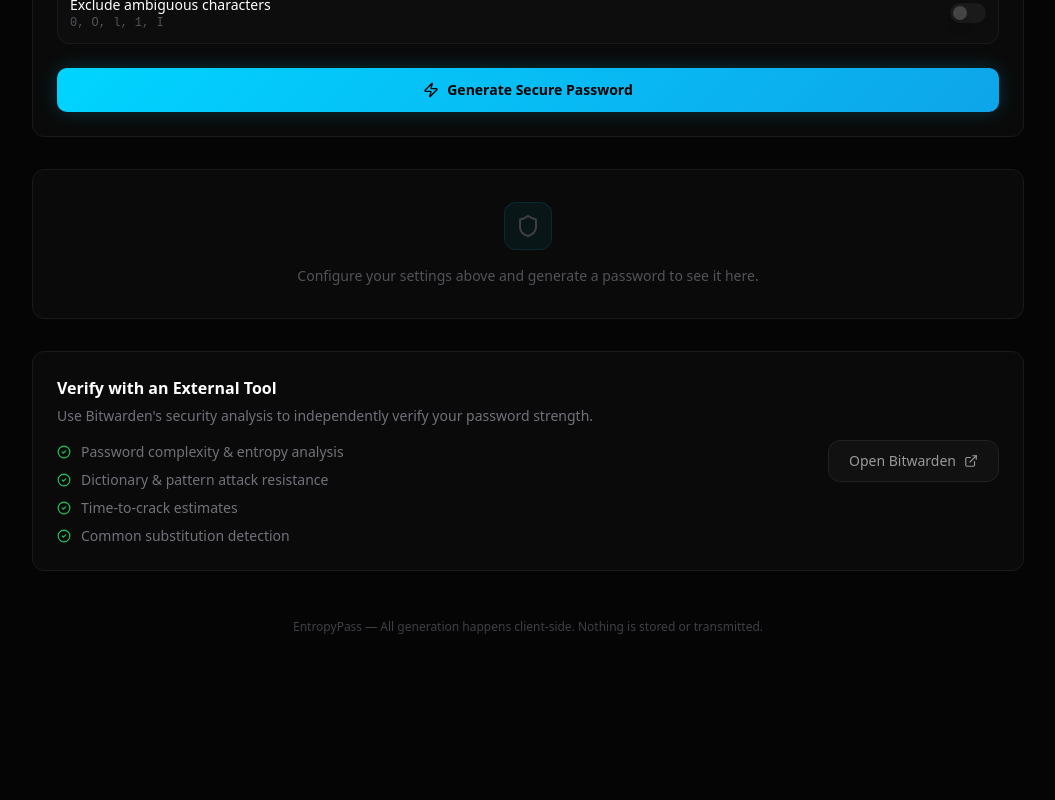
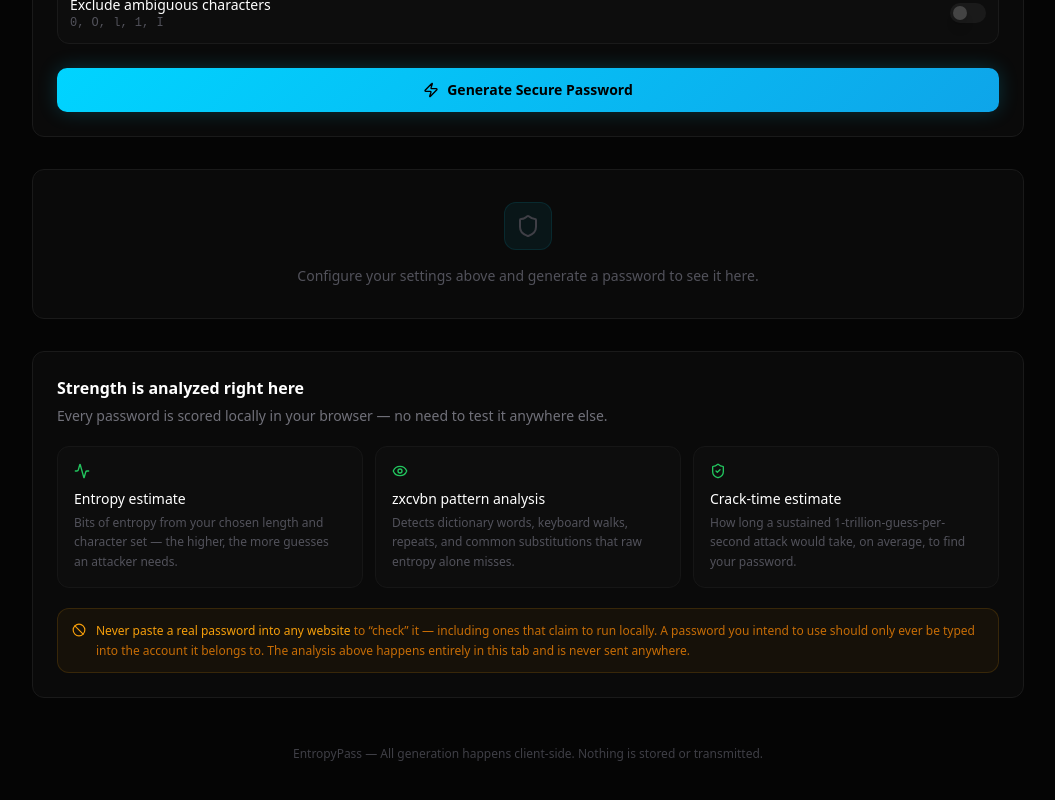
Before and after one commit to viveknaskar/keysmith, a Next.js app: page / in a window 1280 px wide. Shown: the part 1106-1906 px from the top of the page, without its empty margins (112-1167 px from the left). Before the commit the page ends 1797 px from the top, so only its background shows below. Built offline with nearby package versions, Linux system fonts and the light colour scheme; what @zxcvbn-ts/core, bip39 would draw is missing.

Commit message:
Added a dedicated clear clipboard button

```diff
--- a/components/GeneratedPassword.tsx
+++ b/components/GeneratedPassword.tsx
@@ -1,7 +1,7 @@
 "use client";
 
 import { Button } from '@/components/ui/button';
-import { Copy, Eye, EyeOff, RefreshCw, ShieldCheck, ShieldAlert, Shield } from 'lucide-react';
+import { Copy, Eye, EyeOff, RefreshCw, ClipboardX, ShieldCheck, ShieldAlert, Shield } from 'lucide-react';
 import { useState, useEffect } from 'react';
 import { toast } from 'sonner';
 import { zxcvbn, zxcvbnOptions } from '@zxcvbn-ts/core';
@@ -79,6 +79,16 @@ export function GeneratedPassword({ password, entropyBits, onRegenerate }: Gener
       setTimeout(() => setCopied(false), 2000);
     } catch {
       toast.error('Failed to copy — please select and copy manually');
+    }
+  };
+
+  const clearClipboard = async () => {
+    try {
+      await navigator.clipboard.writeText('');
+      toast.success('Clipboard cleared');
+      setCopied(false);
+    } catch {
+      toast.error('Could not clear clipboard — clear it manually');
     }
   };
 
@@ -179,6 +189,18 @@ export function GeneratedPassword({ password, entropyBits, onRegenerate }: Gener
             >
               <RefreshCw className="w-3.5 h-3.5" />
             </button>
+            {copied && (
+              <button
+                onClick={clearClipboard}
+                className="w-8 h-8 rounded-lg flex items-center justify-center transition-colors"
+                style={{ color: '#555', border: '1px solid #1a1a1a' }}
+                onMouseEnter={e => (e.currentTarget.style.color = '#f59e0b')}
+                onMouseLeave={e => (e.currentTarget.style.color = '#555')}
+                title="Clear clipboard"
+              >
+                <ClipboardX className="w-3.5 h-3.5" />
+              </button>
+            )}
             <button
               onClick={copyToClipboard}
               className="h-8 px-3 rounded-lg flex items-center gap-1.5 text-xs font-medium transition-all"
--- a/components/PasswordStrengthTester.tsx
+++ b/components/PasswordStrengthTester.tsx
@@ -1,10 +1,21 @@
-import { ExternalLink, CheckCircle2 } from 'lucide-react';
+import { ShieldCheck, Activity, Eye, Ban } from 'lucide-react';
 
-const features = [
-  'Password complexity & entropy analysis',
-  'Dictionary & pattern attack resistance',
-  'Time-to-crack estimates',
-  'Common substitution detection',
+const points = [
+  {
+    icon: Activity,
+    title: 'Entropy estimate',
+    text: 'Bits of entropy from your chosen length and character set — the higher, the more guesses an attacker needs.',
+  },
+  {
+    icon: Eye,
+    title: 'zxcvbn pattern analysis',
+    text: 'Detects dictionary words, keyboard walks, repeats, and common substitutions that raw entropy alone misses.',
+  },
+  {
+    icon: ShieldCheck,
+    title: 'Crack-time estimate',
+    text: 'How long a sustained 1-trillion-guess-per-second attack would take, on average, to find your password.',
+  },
 ];
 
 export function PasswordStrengthTester() {
@@ -13,46 +24,37 @@ export function PasswordStrengthTester() {
       className="rounded-xl p-6"
       style={{ background: '#0a0a0a', border: '1px solid #1a1a1a' }}
     >
-      <div className="flex flex-col sm:flex-row sm:items-center gap-6">
-        <div className="flex-1">
-          <h2 className="text-base font-semibold text-white mb-1.5">Verify with an External Tool</h2>
-          <p className="text-sm text-zinc-500 mb-4">
-            Use Bitwarden's security analysis to independently verify your password strength.
-          </p>
-          <ul className="space-y-2">
-            {features.map((f, i) => (
-              <li key={i} className="flex items-center gap-2.5 text-sm text-zinc-500">
-                <CheckCircle2 className="w-3.5 h-3.5 shrink-0" style={{ color: '#22c55e' }} />
-                {f}
-              </li>
-            ))}
-          </ul>
-        </div>
+      <div className="mb-5">
+        <h2 className="text-base font-semibold text-white mb-1.5">Strength is analyzed right here</h2>
+        <p className="text-sm text-zinc-500">
+          Every password is scored locally in your browser — no need to test it anywhere else.
+        </p>
+      </div>
 
-        <div className="shrink-0">
-          <a
-            href="https://bitwarden.com/password-strength/"
-            target="_blank"
-            rel="noopener noreferrer"
-            className="inline-flex items-center gap-2 px-5 py-2.5 rounded-lg text-sm font-medium transition-all"
-            style={{
-              background: '#111',
-              border: '1px solid #222',
-              color: '#999',
-            }}
-            onMouseEnter={e => {
-              (e.currentTarget as HTMLAnchorElement).style.borderColor = '#333';
-              (e.currentTarget as HTMLAnchorElement).style.color = '#fff';
-            }}
-            onMouseLeave={e => {
-              (e.currentTarget as HTMLAnchorElement).style.borderColor = '#222';
-              (e.currentTarget as HTMLAnchorElement).style.color = '#999';
-            }}
+      <div className="grid sm:grid-cols-3 gap-3 mb-5">
+        {points.map(({ icon: Icon, title, text }) => (
+          <div
+            key={title}
+            className="rounded-lg p-4"
+            style={{ background: '#0d0d0d', border: '1px solid #161616' }}
           >
-            Open Bitwarden
-            <ExternalLink className="w-3.5 h-3.5" />
-          </a>
-        </div>
+            <Icon className="w-4 h-4 mb-2.5" style={{ color: '#22c55e' }} />
+            <div className="text-sm font-medium text-white mb-1">{title}</div>
+            <p className="text-xs text-zinc-600 leading-relaxed">{text}</p>
+          </div>
+        ))}
+      </div>
+
+      <div
+        className="flex items-start gap-2.5 rounded-lg px-3.5 py-3"
+        style={{ background: 'rgba(245,158,11,0.05)', border: '1px solid rgba(245,158,11,0.15)' }}
+      >
+        <Ban className="w-3.5 h-3.5 text-amber-500 mt-0.5 shrink-0" />
+        <p className="text-xs text-amber-600/90 leading-relaxed">
+          <span className="font-medium text-amber-500">Never paste a real password into any website</span> to
+          &ldquo;check&rdquo; it — including ones that claim to run locally. A password you intend to use should only
+          ever be typed into the account it belongs to. The analysis above happens entirely in this tab and is never sent anywhere.
+        </p>
       </div>
     </div>
   );
```
Also changed, not shown: 1 other file (tests, documents, lock files or other folders).
